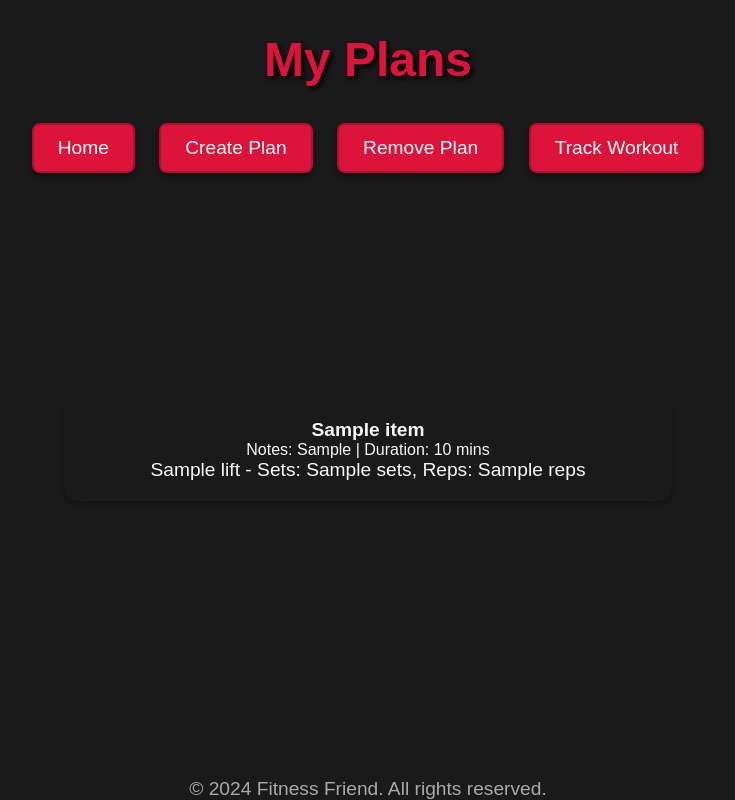
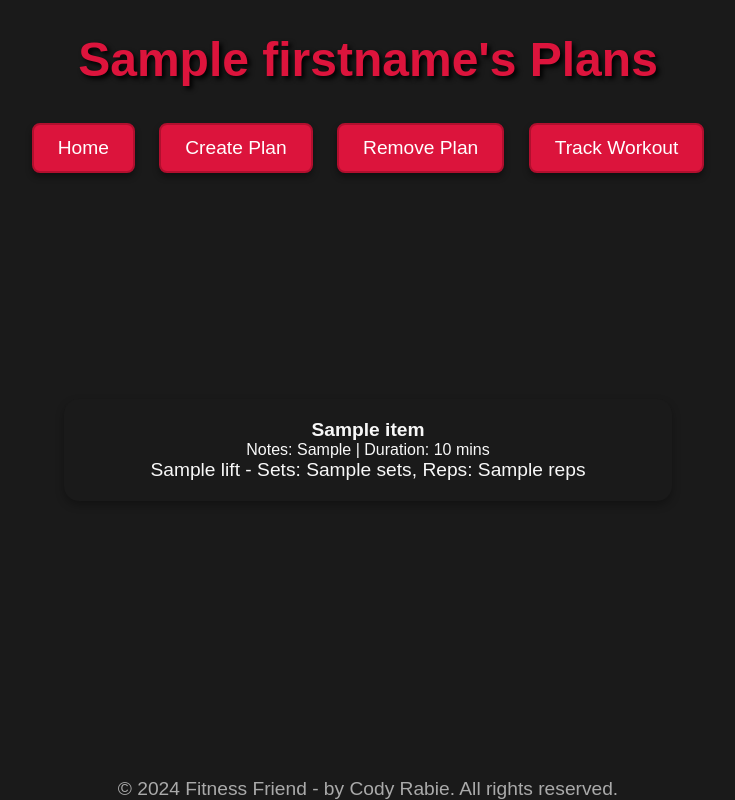
Before and after one commit to Cxdyr/Fitness-Tracker, a Flask app: page /my_plans in a window 1280 px wide. Shown: the whole page, without its empty margins (272-1007 px from the left). Run offline with Flask 3, Linux system fonts and the light colour scheme; tables that the repository leaves empty hold one stand-in row (values such as "Sample post"); a database or web service that is not in the repository returns one stand-in record (values such as "Sample title"); data that the repository does not hold is empty.

Commit message:
Frontend visual fixes

```diff
--- a/frontend/app.py
+++ b/frontend/app.py
@@ -16,7 +16,6 @@ app.config.from_object(Config)
 BACKEND_URL = "http://127.0.0.1:5001/api"
 
 # Functions
-
 def get_id():
     user_id = session.get('user_id')
     return user_id
@@ -37,6 +36,7 @@ def index():
         calendar_month_name=get_month_name()
     )
 
+
 @app.route('/aboutus')
 def aboutus():
     return render_template("aboutus.html")
@@ -45,6 +45,12 @@ def aboutus():
 @app.route('/dashboard')
 def dashboard():
     user_id = get_id()
+    response = requests.get(f"{BACKEND_URL}/get-name/{user_id}")
+    if response.status_code==200:
+        user_firstname = response.json().get('firstname')
+    else:
+        user_firstname = response.json().get('error', 'An error occured')
+        print("An error occured")
     now = datetime.now()
     year, month = now.year, now.month
 
@@ -68,7 +74,8 @@ def dashboard():
         month=calendar_data["month"],
         cal=calendar_data["calendar"],
         calendar_month_name=get_month_name(),
-        tracked_days=tracked_days
+        tracked_days=tracked_days,
+        user_firstname = user_firstname
     )
 
 @app.route('/login', methods=['GET', 'POST'])
@@ -193,11 +200,15 @@ def plan():
 
 @app.route('/my_plans')
 def my_plans():
-    """
-    Fetches all plans for user=1, then displays them.
-    """
     user_id = get_id()
     resp = requests.get(f"{BACKEND_URL}/users/{user_id}/plans")
+
+    response = requests.get(f"{BACKEND_URL}/get-name/{user_id}")
+    if response.status_code==200:
+        user_firstname = response.json().get('firstname')
+    else:
+        user_firstname = response.json().get('error', 'An error occured')
+        print("An error occured")
 
     if resp.status_code == 200:
         plans = resp.json()
@@ -206,7 +217,7 @@ def my_plans():
         plans = []
         flash("Could not load plans from backend.", "danger")
 
-    return render_template('my_plans.html', plans=plans)
+    return render_template('my_plans.html', plans=plans, user_firstname = user_firstname)
 
 
 @app.route('/delete-plan', methods=['GET', 'POST'])
@@ -352,4 +363,4 @@ def tracking_history():
 
 
 if __name__ == "__main__":
-    app.run(debug=True, port=5000)
+    app.run(debug=True, host="0.0.0.0", port=5000)
--- a/frontend/templates/aboutus.html
+++ b/frontend/templates/aboutus.html
@@ -28,7 +28,7 @@
     </div>
 
     <footer>
-        <p>&copy; 2024 Fitness Friend. All rights reserved.</p>
+        <p>&copy; 2024 Fitness Friend - by Cody Rabie. All rights reserved. </p>
     </footer>
 </body>
 </html>
--- a/frontend/templates/dashboard.html
+++ b/frontend/templates/dashboard.html
@@ -8,7 +8,7 @@
 </head>
 <body>
     <header>
-        <h1>Your Fitness Dashboard</h1>
+        <h1>{{user_firstname}}'s Fitness Dashboard</h1>
         <p>Track your progress and stay motivated!</p>
     </header>
 
@@ -58,7 +58,7 @@
 
 
     <footer>
-        <p>&copy; 2024 Fitness Friend. All rights reserved.</p>
+        <p>&copy; 2024 Fitness Friend - by Cody Rabie. All rights reserved. </p>
     </footer>
 </body>
 </html>
--- a/frontend/templates/delete_plan.html
+++ b/frontend/templates/delete_plan.html
@@ -24,5 +24,8 @@
         </form>
 
     </main>
+    <footer>
+        <p>&copy; 2024 Fitness Friend - by Cody Rabie. All rights reserved. </p>
+    </footer>
 </body>
 </html>
--- a/frontend/templates/index.html
+++ b/frontend/templates/index.html
@@ -54,7 +54,7 @@
     </main>
 
     <footer>
-        <p>&copy; 2024 Fitness Friend. All rights reserved.</p>
+        <p>&copy; 2024 Fitness Friend - by Cody Rabie. All rights reserved. </p>
     </footer>
 </body>
 </html>
--- a/frontend/templates/login.html
+++ b/frontend/templates/login.html
@@ -23,7 +23,7 @@
                 </form>
 
     <footer>
-        <p>&copy; 2024 Fitness Friend. All rights reserved.</p>
+        <p>&copy; 2024 Fitness Friend - by Cody Rabie. All rights reserved. </p>
     </footer>
 </body>
 </html>
--- a/frontend/templates/my_plans.html
+++ b/frontend/templates/my_plans.html
@@ -9,7 +9,7 @@
 <body>
     <header>
         <nav>
-            <h1> My Plans</h1> <br><br>
+            <h1> {{user_firstname}}'s Plans</h1> <br><br>
             <a href="{{ url_for('dashboard') }}" class="btn">Home</a>
             <a href="{{ url_for('plan') }}" class="btn">Create Plan</a>
             <a href="{{ url_for('delete_plan')}}" class="btn"> Remove Plan</a>
@@ -45,7 +45,7 @@
     </main>
 
     <footer>
-        <p>&copy; 2024 Fitness Friend. All rights reserved.</p>
+        <p>&copy; 2024 Fitness Friend - by Cody Rabie. All rights reserved. </p>
     </footer>
 </body>
 </html>
--- a/frontend/templates/plan.html
+++ b/frontend/templates/plan.html
@@ -52,5 +52,8 @@
             <button type="submit">Create Plan</button>
         </form>
     </main>
+    <footer>
+        <p>&copy; 2024 Fitness Friend - by Cody Rabie. All rights reserved. </p>
+    </footer>
 </body>
 </html>
--- a/frontend/templates/register.html
+++ b/frontend/templates/register.html
@@ -72,7 +72,7 @@
 
     <script src="https://cdn.jsdelivr.net/npm/bootstrap@5.3.0/dist/js/bootstrap.min.js"></script>
     <footer>
-        <p>&copy; 2024 Fitness Friend. All rights reserved.</p>
+        <p>&copy; 2024 Fitness Friend - by Cody Rabie. All rights reserved. </p>
     </footer>
 </body>
 </html>
--- a/frontend/templates/tracker.html
+++ b/frontend/templates/tracker.html
@@ -63,7 +63,10 @@
                 <button type="submit">Submit Tracking</button>
             </form>
         {% endif %}
+        </main>
 
-
+        <footer>
+            <p>&copy; 2024 Fitness Friend - by Cody Rabie. All rights reserved. </p>
+        </footer>
     </body>
     </html>
```
Also changed, not shown: frontend/templates/tracking_history.html (+5 -3 lines).
